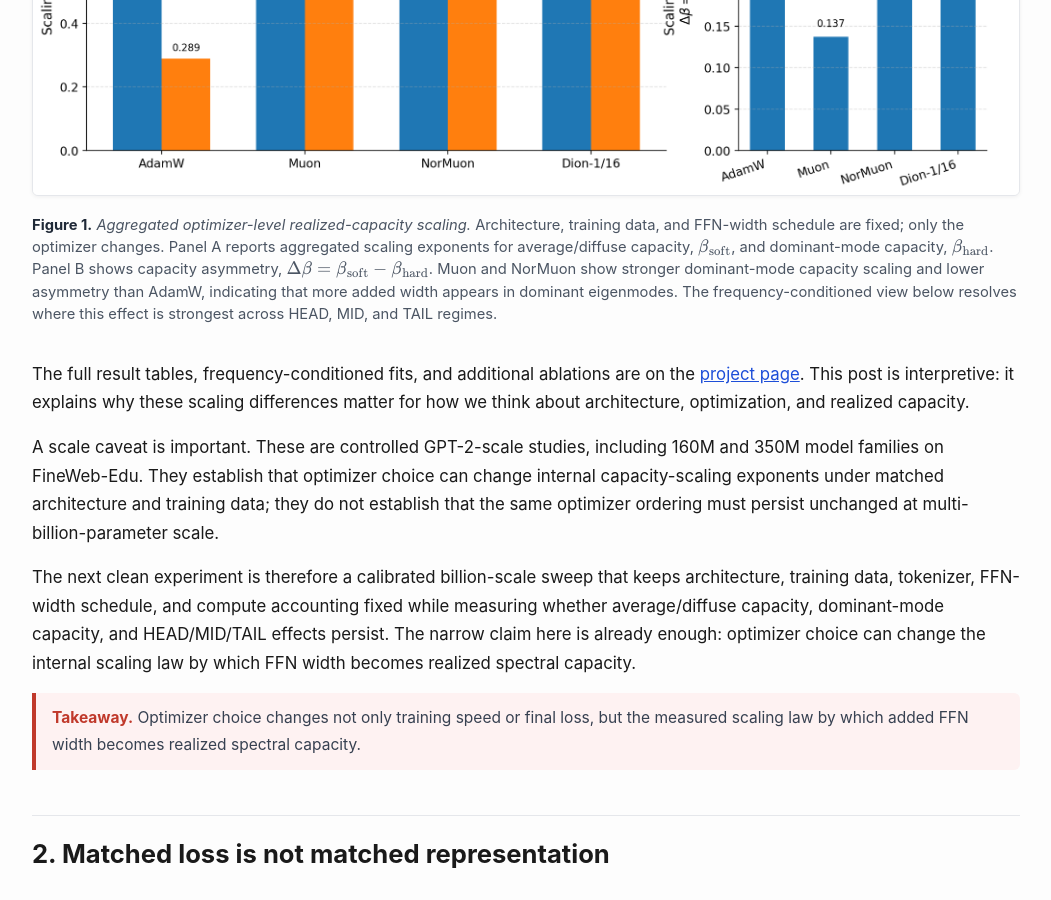
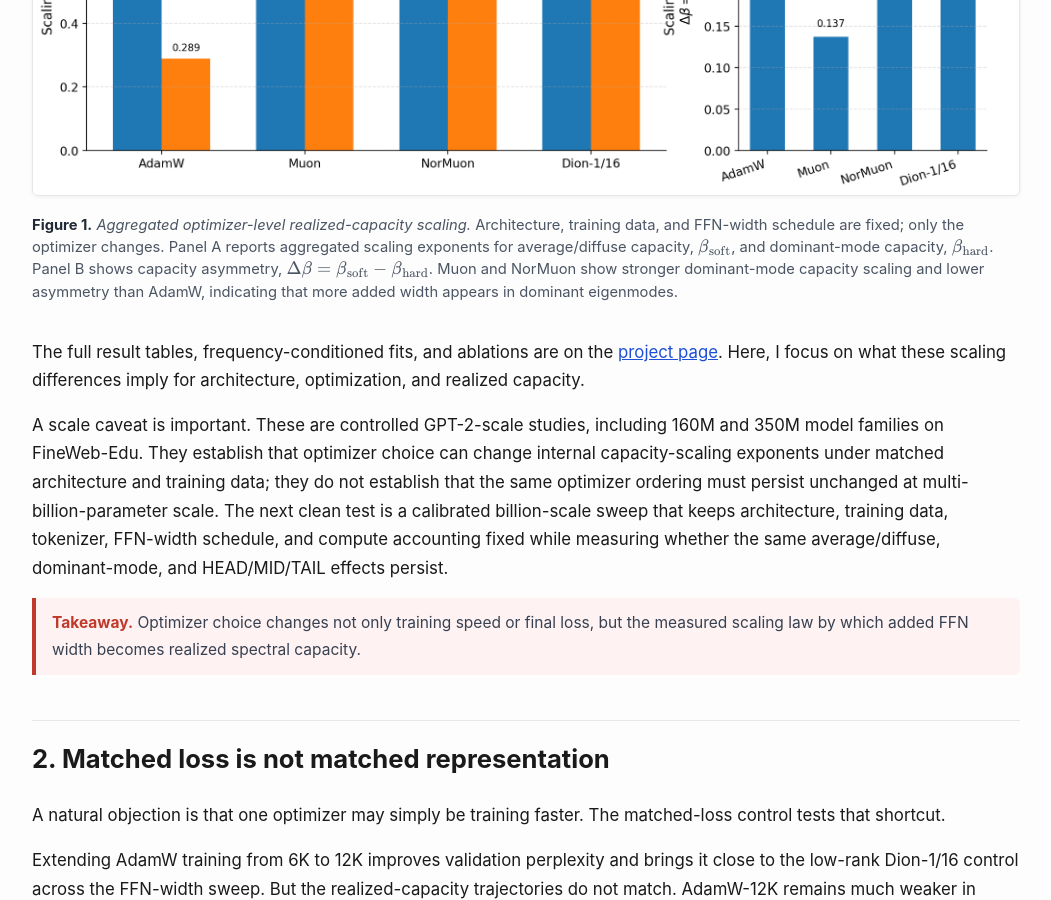
Before and after one commit to optimizer-scaling-laws/optimizer-scaling-laws.github.io, a Jekyll site: the page built from _posts/2026-06-18-architecture-creates-capacity-optimizers-realize-it.md, in a window 1280 px wide and 900 px high, scrolled down 3167 px. Shown: the whole window, without its empty margins (114-1165 px from the left). Built offline with Jekyll 4.4.1, drawn with Linux system fonts in a browser that asks for light colours.

Commit message:
Final final Revision of Section 1

```diff
--- a/_posts/2026-06-18-architecture-creates-capacity-optimizers-realize-it.md
+++ b/_posts/2026-06-18-architecture-creates-capacity-optimizers-realize-it.md
@@ -221,14 +221,12 @@
 
 <figure class="figure-wide">
   <img src="{{ '/assets/blog/architecture-optimizer-codesign/figure1_optimizer_capacity_scaling.png' | relative_url }}" alt="Aggregated optimizer-level realized-capacity scaling">
-  <figcaption><strong>Figure 1.</strong> <em>Aggregated optimizer-level realized-capacity scaling.</em> Architecture, training data, and FFN-width schedule are fixed; only the optimizer changes. Panel A reports aggregated scaling exponents for average/diffuse capacity, $\beta_{\mathrm{soft}}$, and dominant-mode capacity, $\beta_{\mathrm{hard}}$. Panel B shows capacity asymmetry, $\Delta\beta = \beta_{\mathrm{soft}} - \beta_{\mathrm{hard}}$. Muon and NorMuon show stronger dominant-mode capacity scaling and lower asymmetry than AdamW, indicating that more added width appears in dominant eigenmodes. The frequency-conditioned view below resolves where this effect is strongest across HEAD, MID, and TAIL regimes.</figcaption>
+  <figcaption><strong>Figure 1.</strong> <em>Aggregated optimizer-level realized-capacity scaling.</em> Architecture, training data, and FFN-width schedule are fixed; only the optimizer changes. Panel A reports aggregated scaling exponents for average/diffuse capacity, $\beta_{\mathrm{soft}}$, and dominant-mode capacity, $\beta_{\mathrm{hard}}$. Panel B shows capacity asymmetry, $\Delta\beta = \beta_{\mathrm{soft}} - \beta_{\mathrm{hard}}$. Muon and NorMuon show stronger dominant-mode capacity scaling and lower asymmetry than AdamW, indicating that more added width appears in dominant eigenmodes.</figcaption>
 </figure>
 
-The full result tables, frequency-conditioned fits, and additional ablations are on the <a href="https://optimizer-scaling-laws.github.io/" target="_blank" rel="noopener noreferrer">project page</a>. This post is interpretive: it explains why these scaling differences matter for how we think about architecture, optimization, and realized capacity.
+The full result tables, frequency-conditioned fits, and ablations are on the <a href="https://optimizer-scaling-laws.github.io/" target="_blank" rel="noopener noreferrer">project page</a>. Here, I focus on what these scaling differences imply for architecture, optimization, and realized capacity.
 
-A scale caveat is important. These are controlled GPT-2-scale studies, including 160M and 350M model families on FineWeb-Edu. They establish that optimizer choice can change internal capacity-scaling exponents under matched architecture and training data; they do not establish that the same optimizer ordering must persist unchanged at multi-billion-parameter scale.
-
-The next clean experiment is therefore a calibrated billion-scale sweep that keeps architecture, training data, tokenizer, FFN-width schedule, and compute accounting fixed while measuring whether average/diffuse capacity, dominant-mode capacity, and HEAD/MID/TAIL effects persist. The narrow claim here is already enough: optimizer choice can change the internal scaling law by which FFN width becomes realized spectral capacity.
+A scale caveat is important. These are controlled GPT-2-scale studies, including 160M and 350M model families on FineWeb-Edu. They establish that optimizer choice can change internal capacity-scaling exponents under matched architecture and training data; they do not establish that the same optimizer ordering must persist unchanged at multi-billion-parameter scale. The next clean test is a calibrated billion-scale sweep that keeps architecture, training data, tokenizer, FFN-width schedule, and compute accounting fixed while measuring whether the same average/diffuse, dominant-mode, and HEAD/MID/TAIL effects persist.
 
 <p class="takeaway-inline"><strong>Takeaway.</strong> Optimizer choice changes not only training speed or final loss, but the measured scaling law by which added FFN width becomes realized spectral capacity.</p>
 
```
